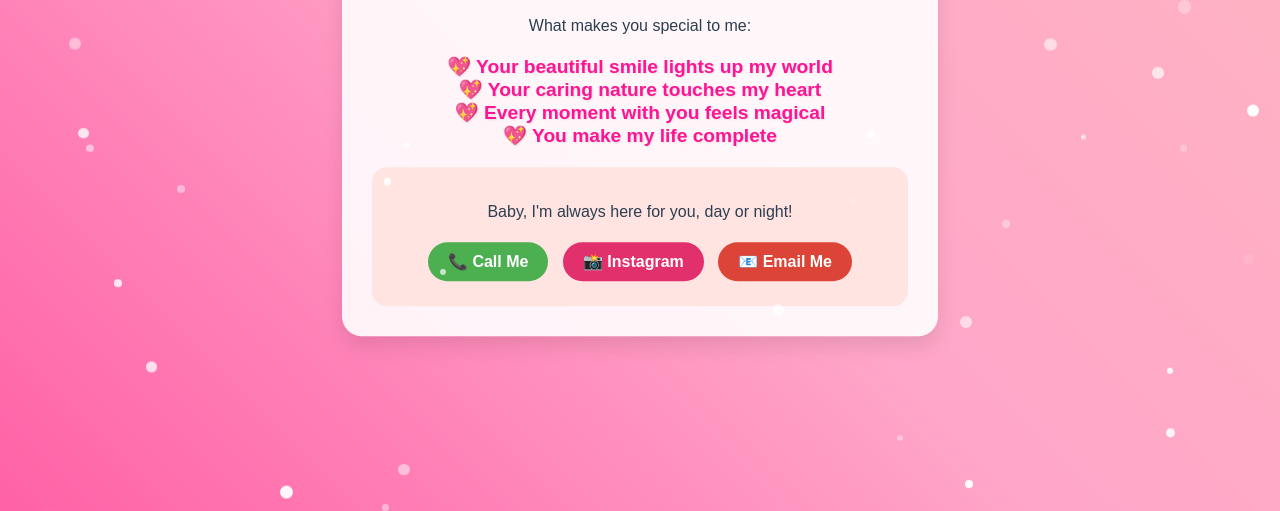
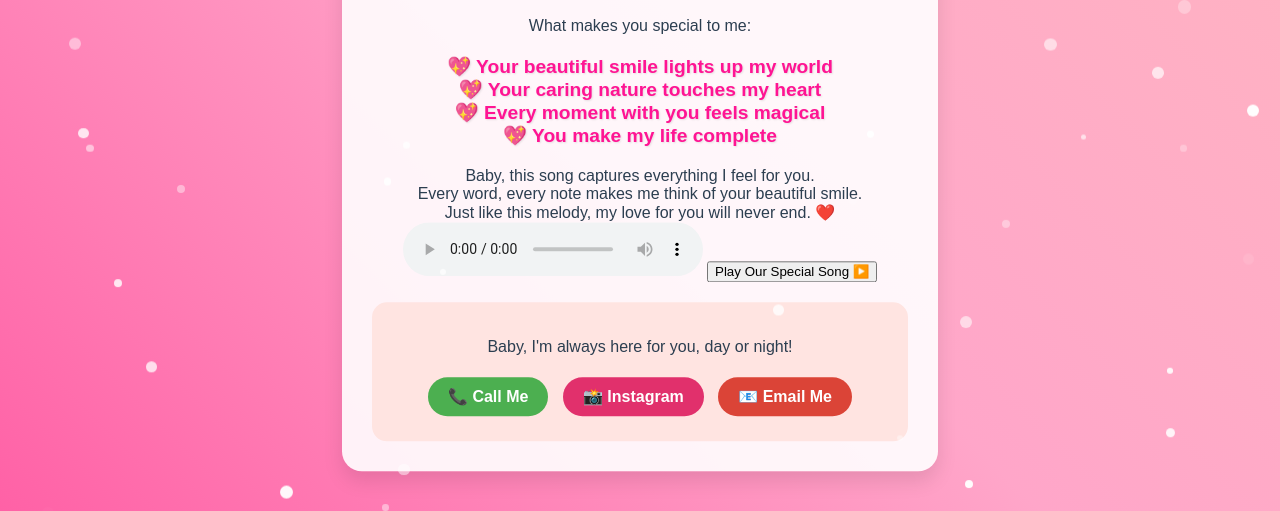
Before and after one commit to thesachinyyadav/imoohb, a plain HTML site: page index.html in a window 1280 px wide. Shown: the part 289-800 px from the top of the page. Drawn offline with Linux system fonts and the light colour scheme.

Commit message:
Update index.html

```diff
--- a/index.html
+++ b/index.html
@@ -133,6 +133,23 @@
             💖 You make my life complete
         </div>
 
+         <div class="audio-section">
+        <div class="audio-message">
+            Baby, this song captures everything I feel for you.<br>
+            Every word, every note makes me think of your beautiful smile.<br>
+            Just like this melody, my love for you will never end. ❤️
+        </div>
+
+        <audio id="ourSong" controls>
+            <source src="your-song.mp3" type="audio/mpeg">
+            Your browser doesn't support audio playback.
+        </audio>
+
+        <button class="play-button" onclick="document.getElementById('ourSong').play()">
+            Play Our Special Song ▶️
+        </button>
+    </div>
+
         <div class="contact-info">
             <p>Baby, I'm always here for you, day or night!</p>
             <a href="tel:8861330665" class="contact-button phone">📞 Call Me</a>
```
